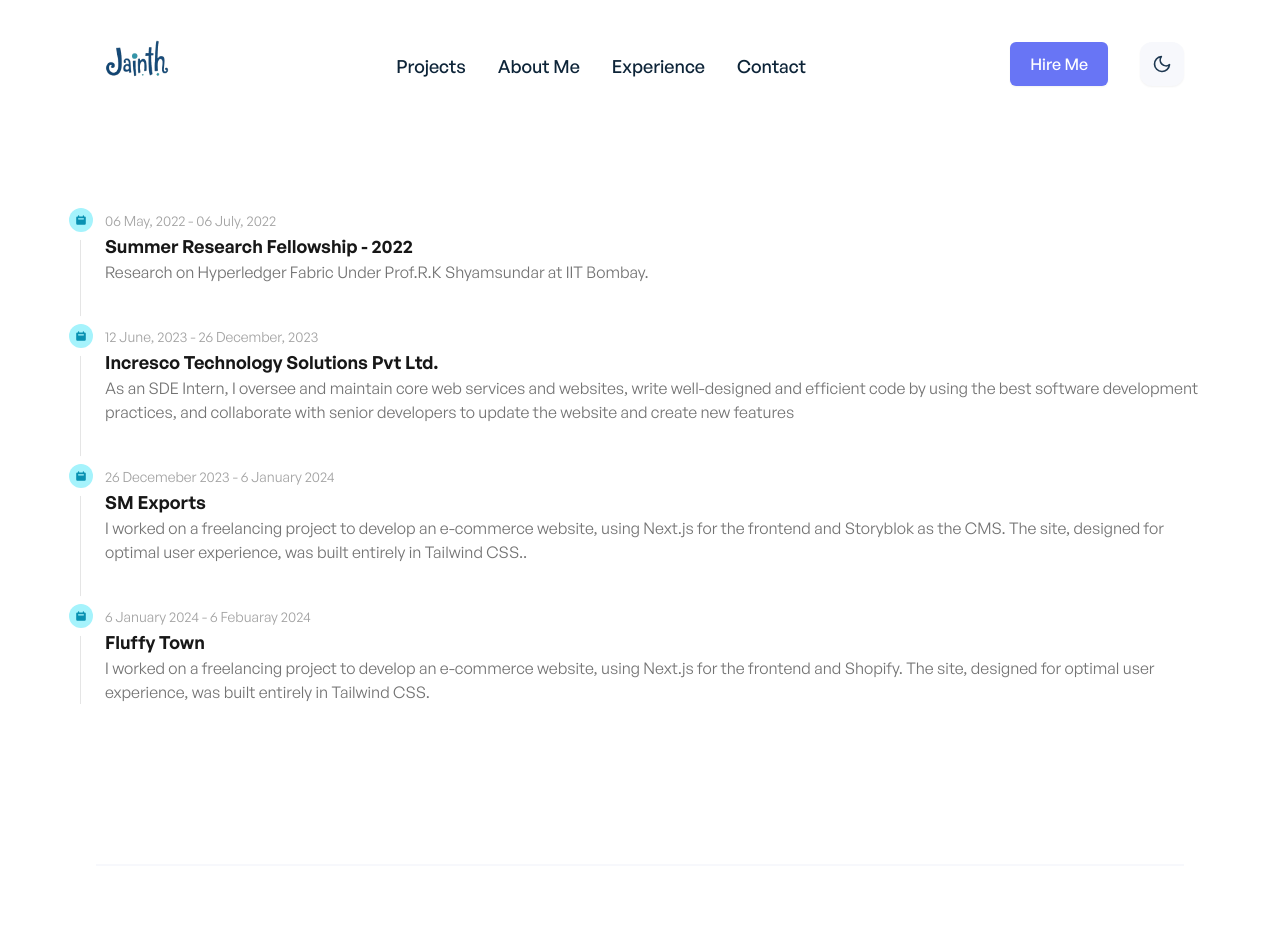
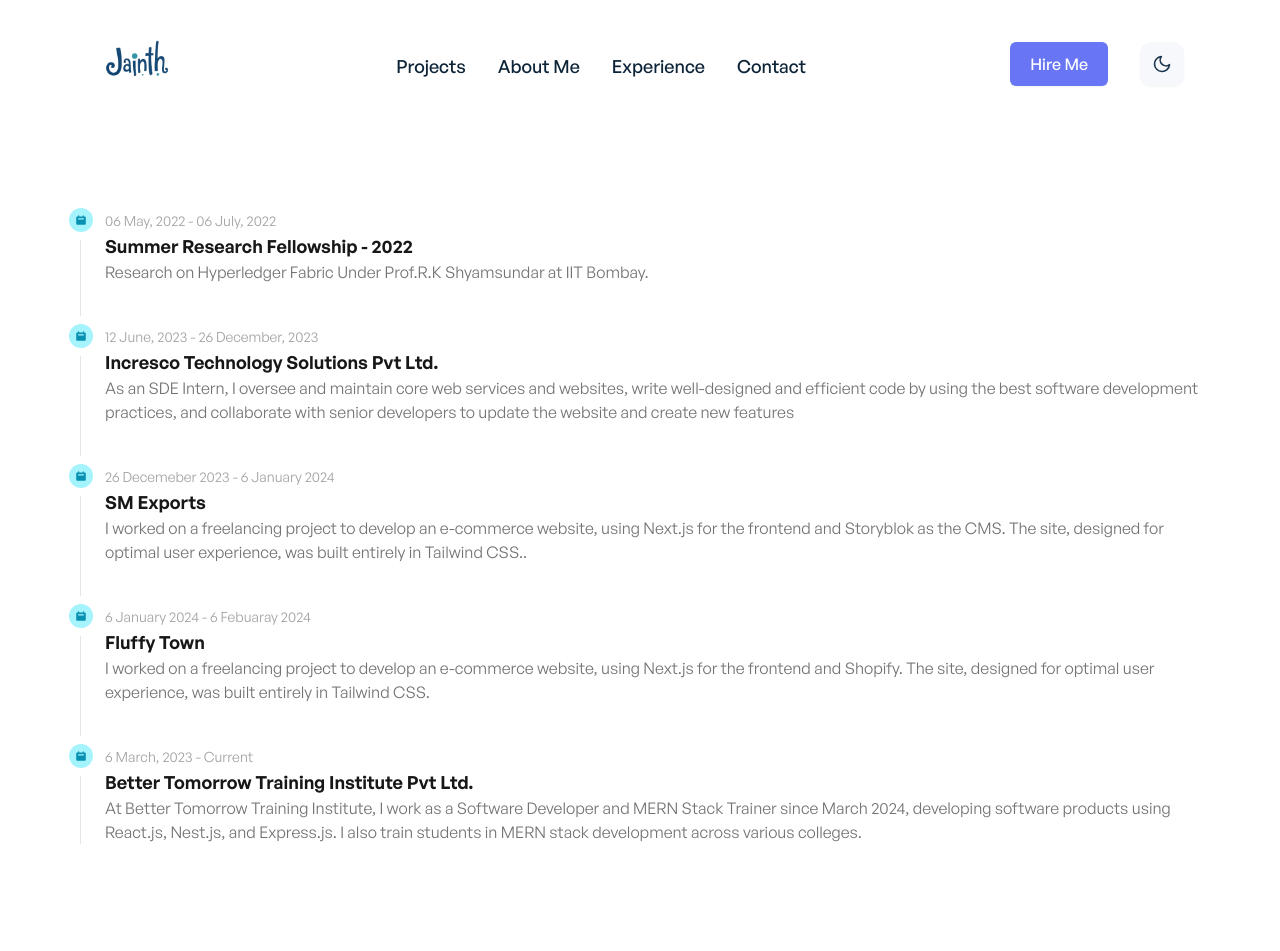
Before and after one commit to Jainth-24/Portfolio-Nextjs, a Next.js app: page /experience in a window 1280 px wide. Shown: the top 951 px of the page. Built offline with nearby package versions, Linux system fonts and the light colour scheme.

Commit message:
refact: resume

```diff
--- a/components/HireMeModal.jsx
+++ b/components/HireMeModal.jsx
@@ -7,6 +7,8 @@ const selectOptions = [
 	'Mobile Application',
 	'UI/UX Design',
 	'Branding',
+	'Full time oppurtunites',
+	'Internships'
 ];
 
 function HireMeModal({ onClose, onRequest }) {
--- a/pages/experience.jsx
+++ b/pages/experience.jsx
@@ -57,9 +57,24 @@ const experience = () => {
             <Timeline.Title>Fluffy Town</Timeline.Title>
             <Timeline.Body>
               I worked on a freelancing project to develop an e-commerce
-              website, using Next.js for the frontend and Shopify.
-              The site, designed for optimal user experience, was built entirely
-              in Tailwind CSS.
+              website, using Next.js for the frontend and Shopify. The site,
+              designed for optimal user experience, was built entirely in
+              Tailwind CSS.
+            </Timeline.Body>
+          </Timeline.Content>
+        </Timeline.Item>
+        <Timeline.Item>
+          <Timeline.Point icon={HiCalendar} />
+          <Timeline.Content>
+            <Timeline.Time>6 March, 2023 - Current</Timeline.Time>
+            <Timeline.Title>
+              Better Tomorrow Training Institute Pvt Ltd.
+            </Timeline.Title>
+            <Timeline.Body>
+              At Better Tomorrow Training Institute, I work as a Software
+              Developer and MERN Stack Trainer since March 2024, developing
+              software products using React.js, Nest.js, and Express.js. I also
+              train students in MERN stack development across various colleges.
             </Timeline.Body>
           </Timeline.Content>
         </Timeline.Item>
```
Also changed, not shown: 2 other files (tests, documents, lock files or other folders).
